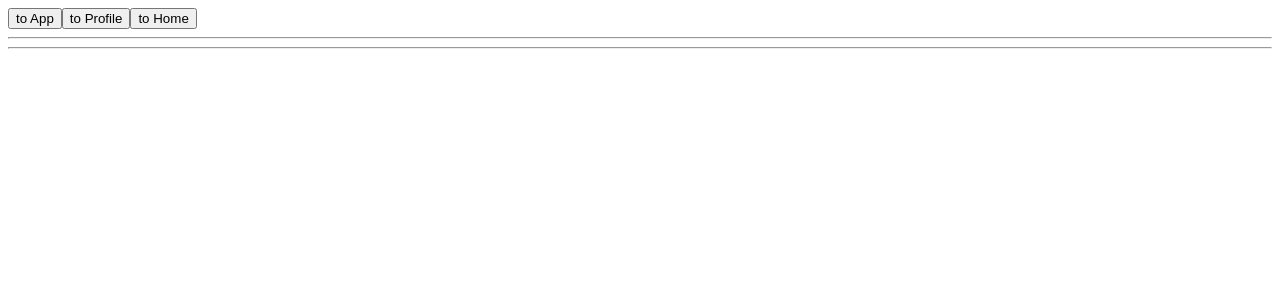
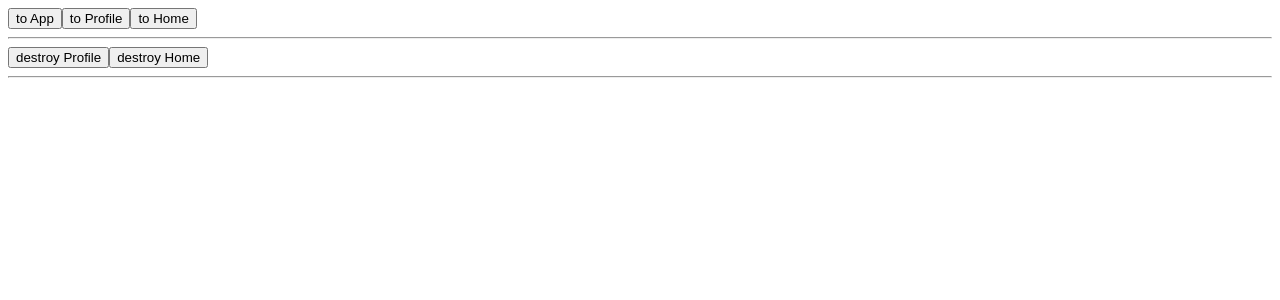
Before and after one commit to Jomorx/react-keepalive-dom, a React (Vite) app: page / in a window 1280 px wide. Shown: the top 300 px of the page. Built offline with nearby package versions, Linux system fonts and the light colour scheme.

Commit message:
✨feat(custom): add destroy to destroy component which you used to keepalive

```diff
--- a/src/App.tsx
+++ b/src/App.tsx
@@ -1,23 +1,47 @@
+import { useContext } from "react"
 import React, { useNavigate, Route, Routes } from "react-router-dom"
 import { KeepAliveProvider, withKeepAlive } from "./keep-alive"
+import CacheContext from "./keep-alive/cacheContext"
 import Home from "./pages/Home"
 import Profile from "./pages/Profile"
 const KHome = withKeepAlive(Home, { cacheId: "/Home", scroll: true })
 const KProfile = withKeepAlive(Profile, { cacheId: "/Profile", scroll: true })
+import { CacheStatus } from "./keep-alive/cache-types"
+
 const App = () => {
   const navigate = useNavigate()
+  const { dispatch } = useContext(CacheContext)
   return (
-    <KeepAliveProvider>
+    <>
       <button onClick={() => navigate("/")}>to App</button>
       <button onClick={() => navigate("/Profile")}>to Profile</button>
       <button onClick={() => navigate("/Home")}>to Home</button>
       <hr />
+      <button
+        onClick={() => {
+          dispatch({
+            type: CacheStatus.DESTROY,
+            payload: { cacheId: "/Profile" }
+          })
+        }}
+      >
+        destroy Profile
+      </button>
+
+      <button
+        onClick={() => {
+          dispatch({ type: CacheStatus.DESTROY, payload: { cacheId: "/Home" } })
+        }}
+      >
+        destroy Home
+      </button>
+
       <hr />
       <Routes>
         <Route element={<KHome />} path="/Home"></Route>
         <Route element={<KProfile />} path="/Profile"></Route>
       </Routes>
-    </KeepAliveProvider>
+    </>
   )
 }
 
--- a/src/keep-alive/KeepAliveProvider.tsx
+++ b/src/keep-alive/KeepAliveProvider.tsx
@@ -1,7 +1,7 @@
 import React, { ReactElement, useReducer, useCallback } from "react"
 import CacheContext from "./cacheContext"
-import cacheReducer, { ICacheState } from "./cacheReducer"
-import CacheTypes from "./cache-types"
+import cacheReducer from "./cacheReducer"
+import { CacheStatus, ICacheState, ICacheContext } from "./cache-types"
 const KeepAliveProvider = ({
   children
 }: {
@@ -10,18 +10,34 @@ const KeepAliveProvider = ({
   const [cacheStates, dispatch] = useReducer(cacheReducer, {} as ICacheState)
   const mount = useCallback(
     ({ cacheId, reactElement }) => {
+      //如果没有dom 表示第一次render
       if (!cacheStates[cacheId]) {
         dispatch({
-          type: CacheTypes.CREATE,
+          type: CacheStatus.CREATE,
           payload: { cacheId, reactElement }
         }) //创建缓存
+      }
+      //有dom 表示删除dom
+      else {
+        const cacheState = cacheStates[cacheId]
+        if (cacheState.status === CacheStatus.DESTROY) {
+          //获取到旧的真实dom
+          const doms = cacheState.doms
+          doms.forEach((dom) => dom.parentNode?.removeChild(dom))
+          //创建新的dom
+          dispatch({
+            type: CacheStatus.CREATE,
+            payload: { cacheId, reactElement }
+          })
+        }
       }
     },
     [cacheStates]
   )
-  const handleScroll = useCallback(
+  const handleScroll: ICacheContext["handleScroll"] = useCallback(
     (cacheId, event) => {
-      const { target } = event
+      // target是一个dom
+      const target = event.target
       if (cacheStates[cacheId]) {
         const scrolls = cacheStates[cacheId].scrolls
         scrolls[target] = target.scrollTop
@@ -29,12 +45,15 @@ const KeepAliveProvider = ({
     },
     [cacheStates]
   )
+
   return (
     <CacheContext.Provider
       value={{ cacheStates, dispatch, mount, handleScroll }}
     >
       {children}
-      {Object.values(cacheStates).map(({ cacheId, reactElement }) => {
+      {Object.values(cacheStates)
+        .filter((cacheState) => cacheState.status !== CacheStatus.DESTROY)
+        .map(({ cacheId, reactElement }) => {
           return (
             //ref 绑定函数 name真实dom渲染后会执行
             <div
@@ -42,10 +61,14 @@ const KeepAliveProvider = ({
               key={cacheId}
               ref={(divDOM) => {
                 const cacheState = cacheStates[cacheId]
-              if (divDOM && !cacheState.doms) {
+                if (
+                  divDOM &&
+                  (!cacheState.doms ||
+                    cacheState.status === CacheStatus.DESTROY)
+                ) {
                   const doms = Array.from(divDOM.childNodes)
                   dispatch({
-                  type: CacheTypes.CREATED,
+                    type: CacheStatus.CREATED,
                     payload: { cacheId, doms }
                   })
                 }
--- a/src/keep-alive/cache-types.ts
+++ b/src/keep-alive/cache-types.ts
@@ -1,6 +1,34 @@
-enum CacheTypes {
+import type { ReactElement } from "react"
+export enum CacheStatus {
   CREATE = "CREATE",
   CREATED = "CREATED",
-  ACTIVE = "ACTIVE"
+  ACTIVE = "ACTIVE",
+  DESTROY = "DESTROY"
 }
-export default CacheTypes
+//dispatch类型
+type ICacheDispatch = {
+  type: CacheStatus[keyof CacheStatus]
+  payload: unknown
+}
+
+export type ICacheContext = {
+  cacheStates: ICacheState
+  dispatch: (arg: ICacheDispatch) => void
+  mount: ({
+    cacheId,
+    reactElement
+  }: {
+    cacheId: string
+    reactElement: ReactElement
+  }) => void
+  handleScroll: (cacheId: string, event: any) => void
+}
+export type ICacheState = {
+  [k in string]: {
+    cacheId: string
+    reactElement: ReactElement
+    status: string
+    doms: HTMLElement[]
+    scrolls: { [k in symbol]: number }
+  }
+}
--- a/src/keep-alive/cacheContext.ts
+++ b/src/keep-alive/cacheContext.ts
@@ -1,21 +1,5 @@
-import React, { createContext, ReactElement } from "react"
-import { ICacheState } from "./cacheReducer"
-import CacheTypes from "./cache-types"
-type ICacheDispatch = {
-  type: keyof CacheTypes
-  payload: unknown
-}
-export type ICacheContext = {
-  cacheStates: ICacheState
-  dispatch: (arg: ICacheDispatch) => void
-  mount: ({
-    cacheId,
-    reactElement
-  }: {
-    cacheId: string
-    reactElement: ReactElement
-  }) => void
-  handleScroll: (cacheId: string, event: Event) => void
-}
+import { createContext } from "react"
+import { ICacheContext } from "./cache-types"
+
 const CacheContext = createContext<ICacheContext>({} as ICacheContext)
 export default CacheContext
--- a/src/keep-alive/cacheReducer.ts
+++ b/src/keep-alive/cacheReducer.ts
@@ -1,40 +1,42 @@
-import { ReactNode } from "react"
-import CacheTypes from "./cache-types"
-export type ICacheState = {
-  [k in string]: {
-    cacheId: string
-    reactElement: ReactNode
-    status: string
-    doms: HTMLElement[]
-    scrolls: { [k in symbol]: number }
-  }
-}
+import { CacheStatus, ICacheState } from "./cache-types"
+
 const cacheReducer = (cacheStates: ICacheState, { type, payload }) => {
   const { cacheId, reactElement, doms } = payload
   switch (type) {
-    case CacheTypes.CREATE: {
+    case CacheStatus.CREATE: {
       return {
         ...cacheStates,
         [cacheId]: {
           cacheId, //缓存ID
           reactElement, // 要创建的虚拟dom
-          status: CacheTypes.CREATE, // 状态是创建
+          status: CacheStatus.CREATE, // 状态是创建
           doms: undefined,
           scrolls: {} // 滚动信息
         }
       }
     }
     //代表真实dom已经被创建
-    case CacheTypes.CREATED: {
+    case CacheStatus.CREATED: {
       return {
         ...cacheStates,
         [cacheId]: {
           //一个缓存条目
           ...cacheStates[cacheId],
-          status: CacheTypes.CREATED, // 状态是创建
+          status: CacheStatus.CREATED, // 状态是创建
           doms
         }
       }
+    }
+    case CacheStatus.DESTROY: {
+      return {
+        ...cacheStates,
+        [cacheId]: {
+          //一个缓存条目
+          ...cacheStates[cacheId],
+          status: CacheStatus.DESTROY // 状态是销毁
+        }
+      }
+      break
     }
     default:
       return cacheStates
--- a/src/keep-alive/withKeepAlive.tsx
+++ b/src/keep-alive/withKeepAlive.tsx
@@ -1,10 +1,12 @@
 import React, { useContext, useEffect, useRef } from "react"
 import CacheContext from "./cacheContext"
+import { CacheStatus, ICacheContext } from "./cache-types"
+type IWithKeepAlive = (
+  arg1: React.FC<Pick<ICacheContext, "dispatch">>,
+  arg2?: { cacheId: string; scroll: boolean }
+) => React.FC
 
-const withKeepAlive: (
-  arg1: any,
-  arg2?: { cacheId: string; scroll: boolean }
-) => any = (
+const withKeepAlive: IWithKeepAlive = (
   OldComponent,
   { cacheId, scroll } = { cacheId: window.location.pathname, scroll: false }
 ) => {
@@ -24,25 +26,21 @@ const withKeepAlive: (
 
     //可能是第一次，也可能是切回来
     useEffect(() => {
-      console.log(cacheStates)
-
       const cacheState = cacheStates[cacheId]
-      //孩子已经有了
-      if (cacheState?.doms) {
+      //childNode
+      if (cacheState?.doms && cacheState.status !== CacheStatus.DESTROY) {
         const { doms } = cacheState
+        // 放childNode
         doms.forEach((dom) => {
           divRef.current?.appendChild(dom)
-        }) // 放孩子
-
-        if (scroll) {
-          doms.forEach((dom) => {
+          if (scroll) {
             if (cacheState.scrolls[dom as unknown as symbol]) {
               dom.scrollTop = cacheState.scrolls[dom as unknown as symbol]
             }
-          })
-        }
+          }
+        })
       } else {
-        //孩子还没有
+        //childNode还没有
         mount({
           cacheId,
           reactElement: <OldComponent {...props} dispatch={dispatch} />
--- a/src/main.tsx
+++ b/src/main.tsx
@@ -2,8 +2,11 @@ import React from "react"
 import ReactDOM from "react-dom/client"
 import App from "./App"
 import { BrowserRouter } from "react-router-dom"
+import { KeepAliveProvider } from "./keep-alive"
 ReactDOM.createRoot(document.getElementById("root") as HTMLElement).render(
-  <BrowserRouter>
-    <App />
-  </BrowserRouter>
+  <KeepAliveProvider>
+    <BrowserRouter>
+      <App />
+    </BrowserRouter>
+  </KeepAliveProvider>
 )
--- a/src/pages/Home.tsx
+++ b/src/pages/Home.tsx
@@ -5,6 +5,7 @@ const Home = ({ dispatch }) => {
   const [counter, setCounter] = useState<number>(0)
   return (
     <>
+    <h1>Home</h1>
       <input
         type="number"
         value={value}
--- a/src/pages/Profile.tsx
+++ b/src/pages/Profile.tsx
@@ -5,11 +5,14 @@ const Profile = () => {
   console.log("render")
 
   return (
-    <ul style={{ height: "200px", overflowY: "scroll" }}>
-      {list.map((item, index) => {
-        return <li key={index}>{index}</li>
-      })}
-    </ul>
+    <>
+      <h1>Profile</h1>
+      <ul style={{ height: "200px", overflowY: "scroll" }}>
+        {list.map((item, index) => {
+          return <li key={index}>{index}</li>
+        })}
+      </ul>
+    </>
   )
 }
 
```
Lines whose indentation alone changed are shown as unchanged.
